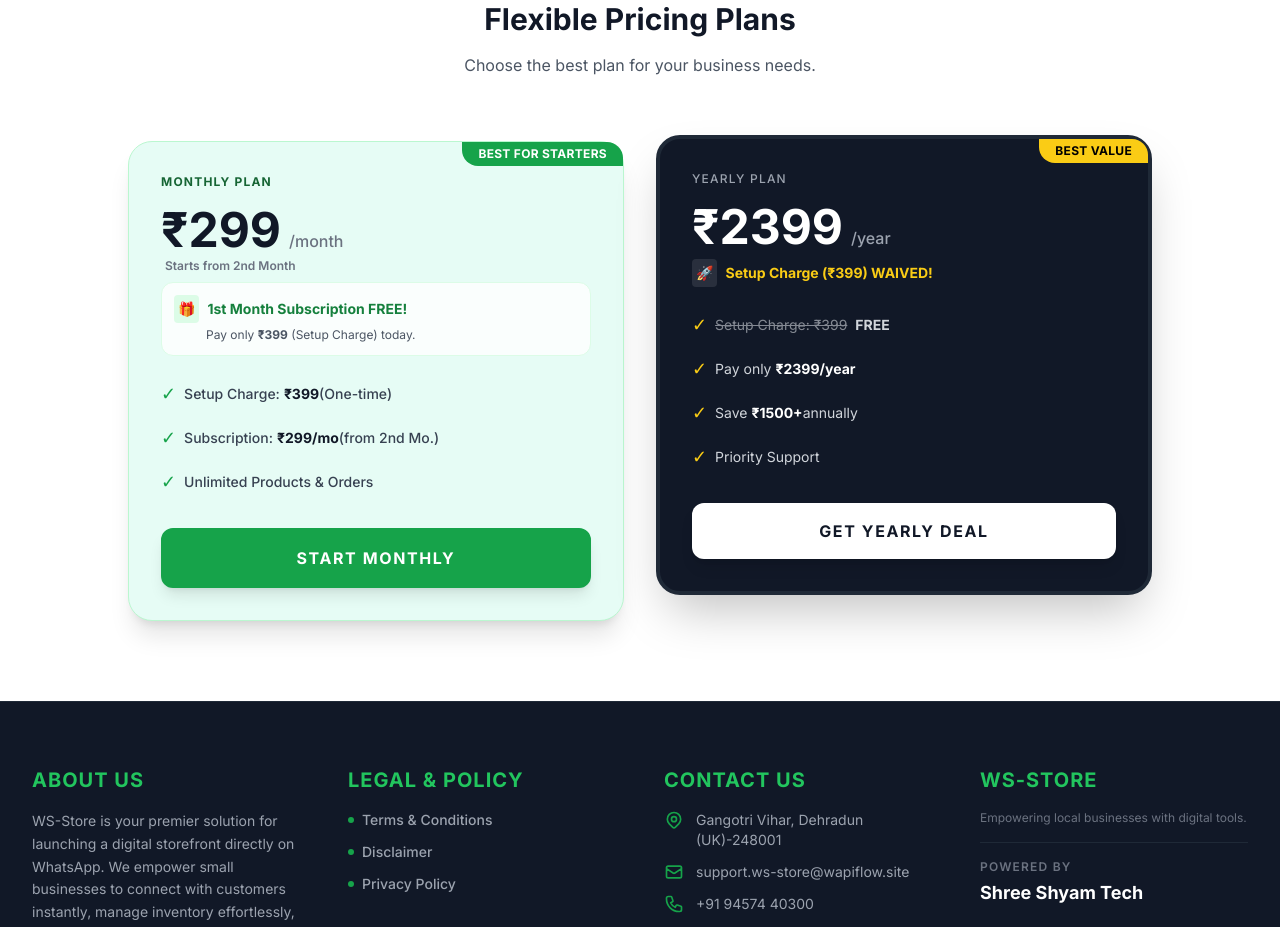
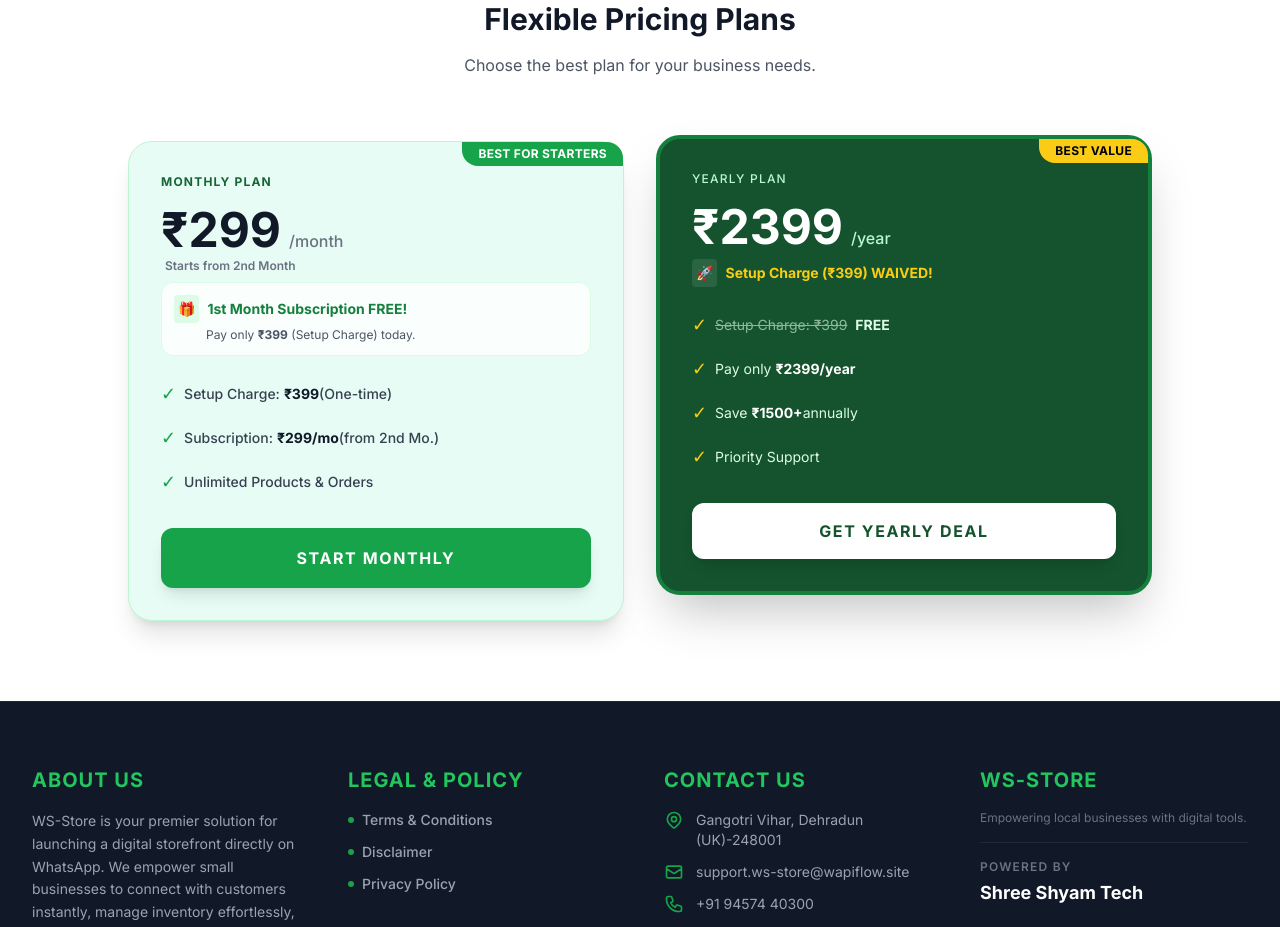
Before and after one commit to haarekasahara1923-wq/whatsapp-saas, a React (Vite) app: page /s/1 in a window 1280 px wide. Shown: the part 1780-2707 px from the top of the page. Built offline with nearby package versions, Linux system fonts and the light colour scheme; no server answers; the database is empty.

Commit message:
Update Yearly Plan color to Green to match brand

```diff
--- a/pages/LandingPage.tsx
+++ b/pages/LandingPage.tsx
@@ -100,31 +100,33 @@
               </Link>
             </div>
 
+
             {/* Yearly Plan */}
-            <div className="bg-gray-900 p-8 rounded-3xl text-white shadow-2xl relative transform md:-translate-y-4 border-4 border-gray-800 hover:border-gray-700 transition-all">
+            <div className="bg-green-900 p-8 rounded-3xl text-white shadow-2xl relative transform md:-translate-y-4 border-4 border-green-700 hover:border-green-600 transition-all">
               <div className="absolute top-0 right-0 bg-yellow-400 text-black px-4 py-1 rounded-bl-2xl rounded-tr-2xl text-xs font-bold uppercase tracking-wide">
                 Best Value
               </div>
-              <p className="text-gray-400 font-medium uppercase tracking-widest text-xs mb-4">Yearly Plan</p>
+              <p className="text-green-200 font-medium uppercase tracking-widest text-xs mb-4">Yearly Plan</p>
               <div className="flex items-baseline mb-2">
                 <h3 className="text-5xl font-black">₹2399</h3>
-                <span className="text-gray-400 ml-2 font-medium">/year</span>
+                <span className="text-green-200 ml-2 font-medium">/year</span>
               </div>
               <p className="text-yellow-400 font-bold text-sm mb-6 flex items-center">
                 <span className="bg-white/10 p-1 rounded mr-2">🚀</span>
                 Setup Charge (₹399) WAIVED!
               </p>
 
-              <ul className="space-y-4 mb-8 text-sm text-gray-300">
+              <ul className="space-y-4 mb-8 text-sm text-green-100">
                 <li className="flex items-center"><span className="text-yellow-400 mr-2 text-lg">✓</span> <span className="line-through opacity-60 mr-2">Setup Charge: ₹399</span> <strong>FREE</strong></li>
                 <li className="flex items-center"><span className="text-yellow-400 mr-2 text-lg">✓</span> Pay only <strong className="ml-1 text-white">₹2399/year</strong></li>
                 <li className="flex items-center"><span className="text-yellow-400 mr-2 text-lg">✓</span> Save <strong className="ml-1 text-white">₹1500+</strong> annually</li>
                 <li className="flex items-center"><span className="text-yellow-400 mr-2 text-lg">✓</span> Priority Support</li>
               </ul>
-              <Link to="/register?plan=yearly" className="block w-full bg-white text-gray-900 py-4 rounded-xl font-bold hover:bg-gray-100 transition-all shadow-lg hover:shadow-white/20 text-center uppercase tracking-widest">
+              <Link to="/register?plan=yearly" className="block w-full bg-white text-green-900 py-4 rounded-xl font-bold hover:bg-green-50 transition-all shadow-lg hover:shadow-white/20 text-center uppercase tracking-widest">
                 Get Yearly Deal
               </Link>
             </div>
+
 
           </div>
         </div>
--- a/pages/StoreSetupWizard.tsx
+++ b/pages/StoreSetupWizard.tsx
@@ -301,14 +301,14 @@
 
             {/* Dynamic Plan Display */}
             {(user as any)?.selectedPlan === 'yearly' ? (
-              <div className="bg-gradient-to-br from-gray-900 to-gray-800 text-white p-10 rounded-3xl border-4 border-gray-700 relative max-w-sm mx-auto shadow-xl">
+              <div className="bg-gradient-to-br from-green-900 to-green-800 text-white p-10 rounded-3xl border-4 border-green-700 relative max-w-sm mx-auto shadow-xl">
                 <span className="absolute -top-3 left-1/2 -translate-x-1/2 bg-yellow-400 text-black text-[10px] font-black uppercase tracking-widest px-4 py-1 rounded-full shadow-lg">Yearly Deal</span>
                 <h4 className="text-6xl font-black mb-1">₹2399</h4>
-                <p className="text-xs text-gray-400 font-black uppercase tracking-widest mb-6 text-center">/year</p>
-                <div className="space-y-4 text-left border-t border-gray-700 pt-6">
-                  <p className="flex items-center text-sm font-bold text-gray-300"><span className="text-yellow-400 mr-3">✓</span> Setup Fee (₹399) <strong className="ml-2 text-white">WAIVED</strong></p>
-                  <p className="flex items-center text-sm font-bold text-gray-300"><span className="text-yellow-400 mr-3">✓</span> Save ₹1500+ Annually</p>
-                  <div className="mt-4 bg-gray-800 p-3 rounded-xl text-xs text-center text-gray-400">
+                <p className="text-xs text-green-200 font-black uppercase tracking-widest mb-6 text-center">/year</p>
+                <div className="space-y-4 text-left border-t border-green-700 pt-6">
+                  <p className="flex items-center text-sm font-bold text-green-100"><span className="text-yellow-400 mr-3">✓</span> Setup Fee (₹399) <strong className="ml-2 text-white">WAIVED</strong></p>
+                  <p className="flex items-center text-sm font-bold text-green-100"><span className="text-yellow-400 mr-3">✓</span> Save ₹1500+ Annually</p>
+                  <div className="mt-4 bg-green-800 p-3 rounded-xl text-xs text-center text-green-200">
                     Total Payable Now: <strong className="text-white text-lg">₹2399</strong>
                   </div>
                 </div>
@@ -353,7 +353,7 @@
                       email: user?.email,
                       contact: user?.whatsappNumber
                     },
-                    theme: { color: isYearly ? '#111827' : '#16a34a' }
+                    theme: { color: isYearly ? '#14532d' : '#16a34a' }
                   };
 
                   const script = document.createElement('script');
@@ -364,7 +364,7 @@
                   };
                   document.body.appendChild(script);
                 }}
-                className={`w-full text-white py-6 rounded-2xl font-black text-2xl shadow-2xl transition-all hover:-translate-y-1 ${(user as any)?.selectedPlan === 'yearly' ? 'bg-gray-900 hover:bg-black' : 'bg-green-600 hover:bg-green-700'
+                className={`w-full text-white py-6 rounded-2xl font-black text-2xl shadow-2xl transition-all hover:-translate-y-1 ${(user as any)?.selectedPlan === 'yearly' ? 'bg-green-800 hover:bg-green-900' : 'bg-green-600 hover:bg-green-700'
                   }`}
               >
                 Pay & Launch 🚀
```
